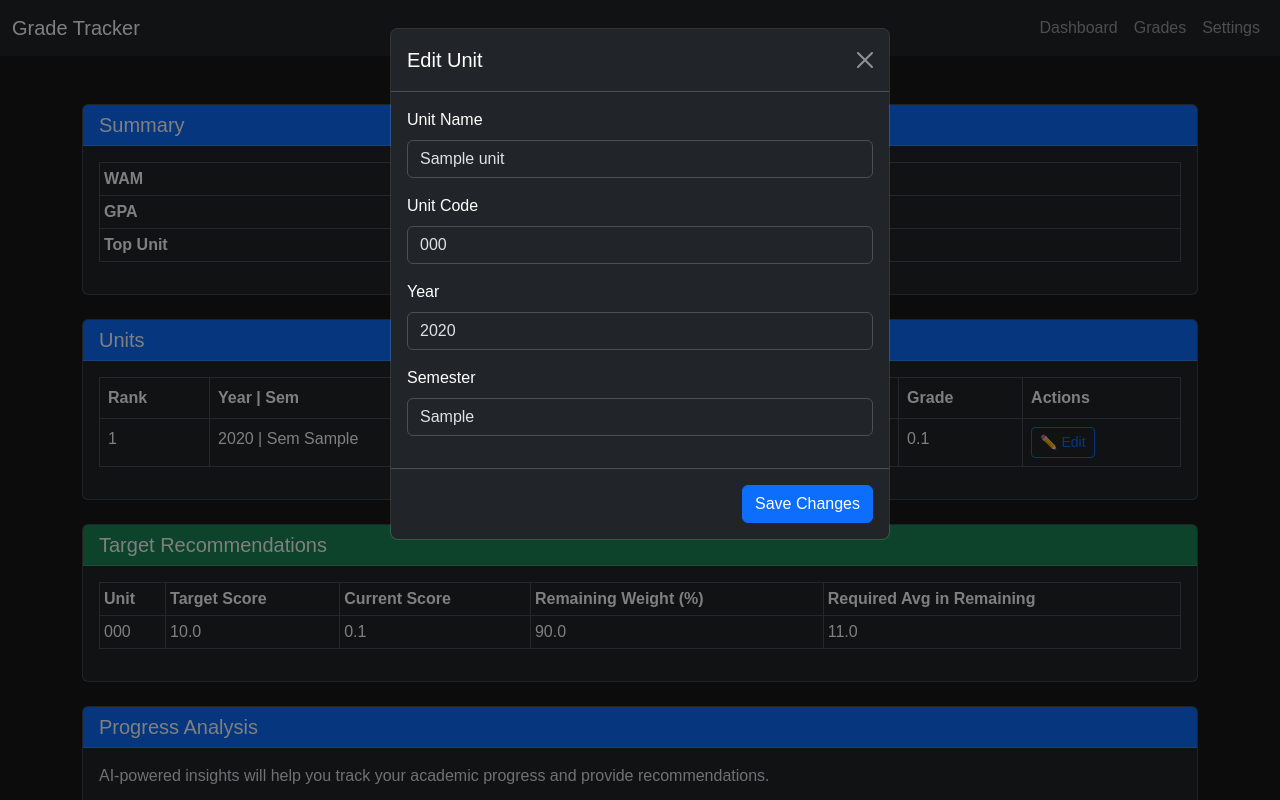
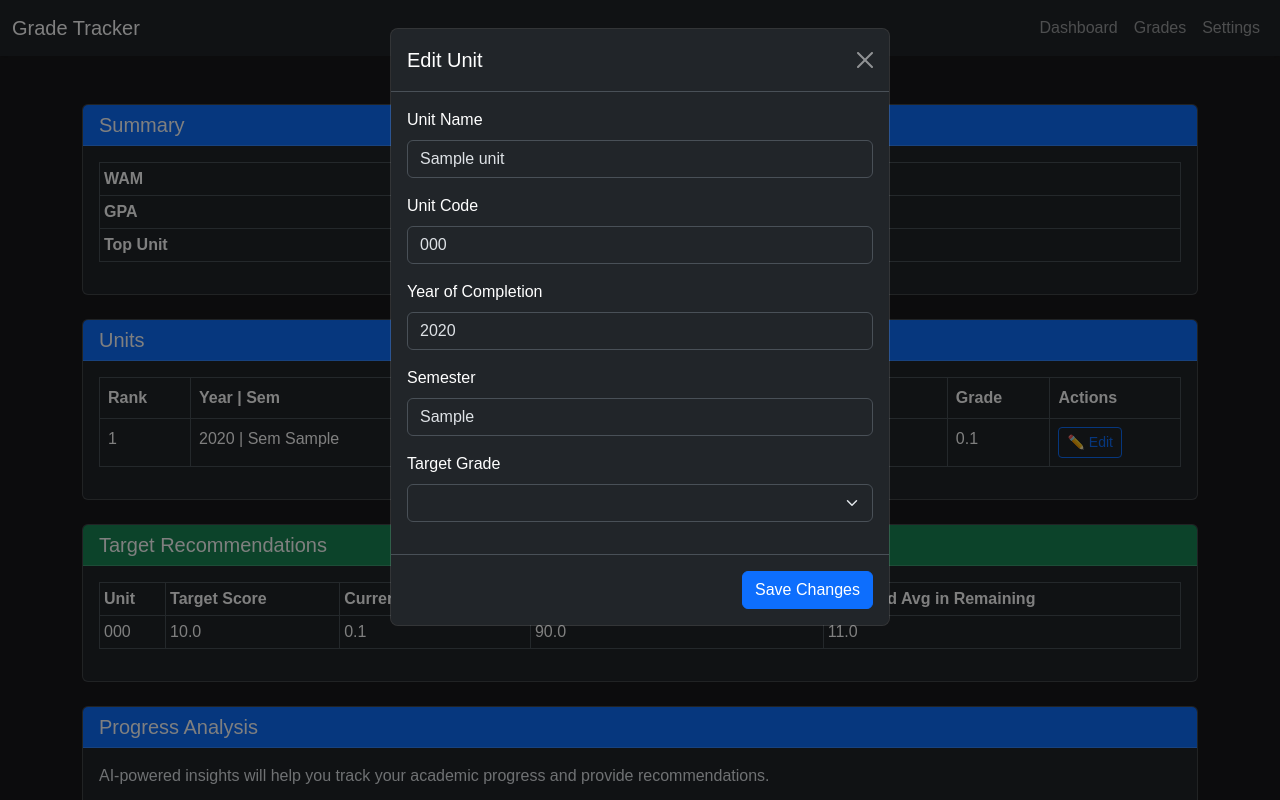
Before and after one commit to alyshaprompruek/CITS3403_project, a Flask app: page /dashboard in a window 1280 px wide, after a click on "✏️ Edit". Run offline with Flask 3, Linux system fonts and the light colour scheme; a user stored in the database is signed in; tables that the repository leaves empty hold one stand-in row (values such as "Sample post").

Commit message:
Add target grade with selection and intergrate into the database

```diff
--- a/app/forms.py
+++ b/app/forms.py
@@ -24,5 +24,11 @@ class AddUnitForm(FlaskForm):
    # Define the last 5 years as options for the user
     year_choices = [(str(year), str(year)) for year in range(current_year - 5, current_year + 1)]
 
+    target_score = SelectField(
+        'Target Grade',
+        choices=[('HD', 'High Distinction (80-100%)'), ('D', 'Distinction (70-79%)'), ('C', 'Credit (60-69%)'), ('P', 'Pass (50-59%)')],
+        validators=[DataRequired()]
+    )
+
     year = SelectField('Year of Completion', choices=year_choices, default=str(current_year), validators=[DataRequired()])
     submit = SubmitField('Add Unit')
--- a/app/models.py
+++ b/app/models.py
@@ -13,7 +13,7 @@ class Unit(db.Model):
     unit_code = db.Column(db.String(20), nullable=False)
     user_id = db.Column(db.Integer, db.ForeignKey('user.student_id'), nullable=False)
     user = db.relationship('User', backref=db.backref('units', lazy=True))
-    target_score = db.Column(db.Float, nullable=True)
+    target_score = db.Column(db.Float, nullable=True)  # Store the numeric target score
     outline_url = db.Column(db.String(255), nullable=True)
 
 class Task(db.Model):
--- a/app/routes.py
+++ b/app/routes.py
@@ -159,7 +159,18 @@ def add_unit():
                 semester = form.semester.data
                 year = form.year.data
 
-                target_score = request.form.get("target_score", None)
+                # Get the target score from the form
+                target_grade = form.target_score.data
+
+                # Map the grade to a numeric target score
+                grade_map = {
+                    'HD': 80.0,  # HD is between 80 and 100, so we set it to the lower end (80)
+                    'D': 70.0,   # D is between 70 and 80, so we set it to the lower end (70)
+                    'C': 60.0,   # C is between 60 and 70, so we set it to the lower end (60)
+                    'P': 50.0    # P is the lowest passing grade, so we set it to 50
+                }
+                target_score = grade_map.get(target_grade)
+
                 outline_url = request.form.get("outline_url", None)
 
                 # Check if the unit already exists for the user
@@ -175,6 +186,7 @@ def add_unit():
                     error = "This unit has already been added."
                     return render_template('track_grades.html', user=user, form=form, error=error)
 
+                # Create a new unit
                 new_unit = Unit(
                     name=name,
                     unit_code=unit_code,
@@ -188,11 +200,16 @@ def add_unit():
                 db.session.add(new_unit)
                 db.session.commit()  # Commit to save the new unit
 
-                return render_template('track_grades.html', user=user, form=form, success="Unit added successfully")
+                success = "Unit added successfully"
+                return render_template('track_grades.html', user=user, form=form, success=success)
             except Exception as e:
                 db.session.rollback()
-                error = "Please try again later, an error occurred"
-                return render_template('settings.html', user=user, form=form, error=error)
+                error = f"An error occurred: {str(e)}"
+                return render_template('track_grades.html', user=user, form=form, error=error)
+        else:
+            error = "Invalid form submission. Please check your inputs."
+            return render_template('track_grades.html', user=user, form=form, error=error)
+    return redirect(url_for('homepage'))
 
 @application.route("/api/update_unit", methods=["POST"])
 def update_unit():
--- a/app/templates/dashboard.html
+++ b/app/templates/dashboard.html
@@ -47,6 +47,7 @@
                             <th scope="col">Year | Sem</th>
                             <th scope="col">Unit Name</th>
                             <th scope="col">Unit Code</th>
+                            <th scope="col">Target Grade</th> <!-- New column for target grade -->
                             <th scope="col">Grade</th>
                             <th scope="col">Actions</th>
                         </tr>
@@ -59,6 +60,19 @@
                             <td>{{ unit.year }} | Sem {{ unit.semester }}</td>
                             <td>{{ unit.name }}</td>
                             <td>{{ unit.unit_code }}</td>
+                            <td>
+                              {% if unit.target_score == 80 %}
+                                High Distinction
+                              {% elif unit.target_score == 70 %}
+                                Distinction
+                              {% elif unit.target_score == 60 %}
+                                Credit
+                              {% elif unit.target_score == 50 %}
+                                Pass
+                              {% else %}
+                                N/A
+                              {% endif %}
+                            </td>
                             <td>{{ item.score | default('N/A', true) }}</td>
                             <td>
                               <button class="btn btn-sm btn-outline-primary"
@@ -69,6 +83,7 @@
                                   data-unit-code="{{ unit.unit_code }}"
                                   data-unit-grade="{{ item.score }}"
                                   data-unit-year="{{ unit.year }}"
+                                  data-unit-target="{% if unit.target_score == 80 %}HD{% elif unit.target_score == 70 %}D{% elif unit.target_score == 60 %}C{% elif unit.target_score == 50 %}P{% else %}N/A{% endif %}"
                                   data-unit-semester="{{ unit.semester }}">
                                   ✏️ Edit
                               </button>
@@ -150,12 +165,23 @@
             <input type="text" class="form-control" id="editUnitCode" name="unit_code" required>
           </div>
           <div class="mb-3">
-            <label for="editUnitYear" class="form-label">Year</label>
+            <label for="editUnitYear" class="form-label">Year of Completion</label>
             <input type="number" class="form-control" id="editUnitYear" name="year" required>
           </div>
           <div class="mb-3">
             <label for="editUnitSemester" class="form-label">Semester</label>
             <input type="text" class="form-control" id="editUnitSemester" name="semester" required>
+          </div>
+          <!-- Add Target Grade Selection -->
+          <div class="mb-3">
+            <label for="editUnitTargetGrade" class="form-label">Target Grade</label>
+              <select class="form-select" id="editUnitTargetGrade" name="target_score" required>
+              <option value="HD">High Distinction (80-100%)</option>
+              <option value="D">Distinction (70-79%)</option>
+              <option value="C">Credit (60-69%)</option>
+              <option value="P">Pass (50-59%)</option>
+            </select>
+
           </div>
         </div>
         <div class="modal-footer">
@@ -175,7 +201,14 @@
     document.getElementById('editUnitName').value = button.getAttribute('data-unit-name');
     document.getElementById('editUnitCode').value = button.getAttribute('data-unit-code');
     document.getElementById('editUnitYear').value = button.getAttribute('data-unit-year');
+    document.getElementById('editUnitTargetGrade').value = button.getAttribute('data-unit-target');
     document.getElementById('editUnitSemester').value = button.getAttribute('data-unit-semester');
+
+     // Populate the target grade dropdown
+    const targetGrade = button.getAttribute('data-unit-target');
+    const targetGradeDropdown = document.getElementById('editUnitTargetGrade');
+    targetGradeDropdown.value = targetGrade;
+
   });
 </script>
 {% endblock %}
```
Also changed, not shown: app/templates/track_grades.html (+7 -1 lines), app.db (added), app/app.db.
